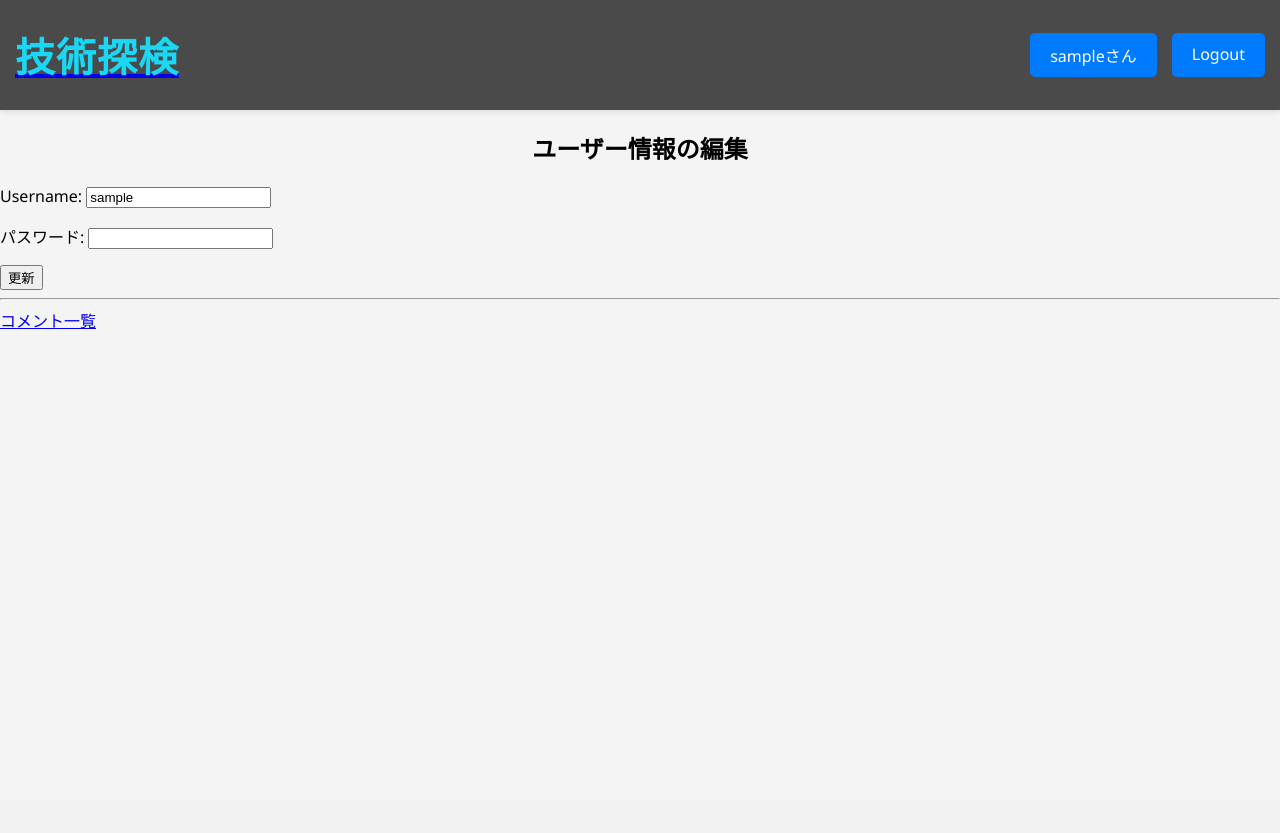
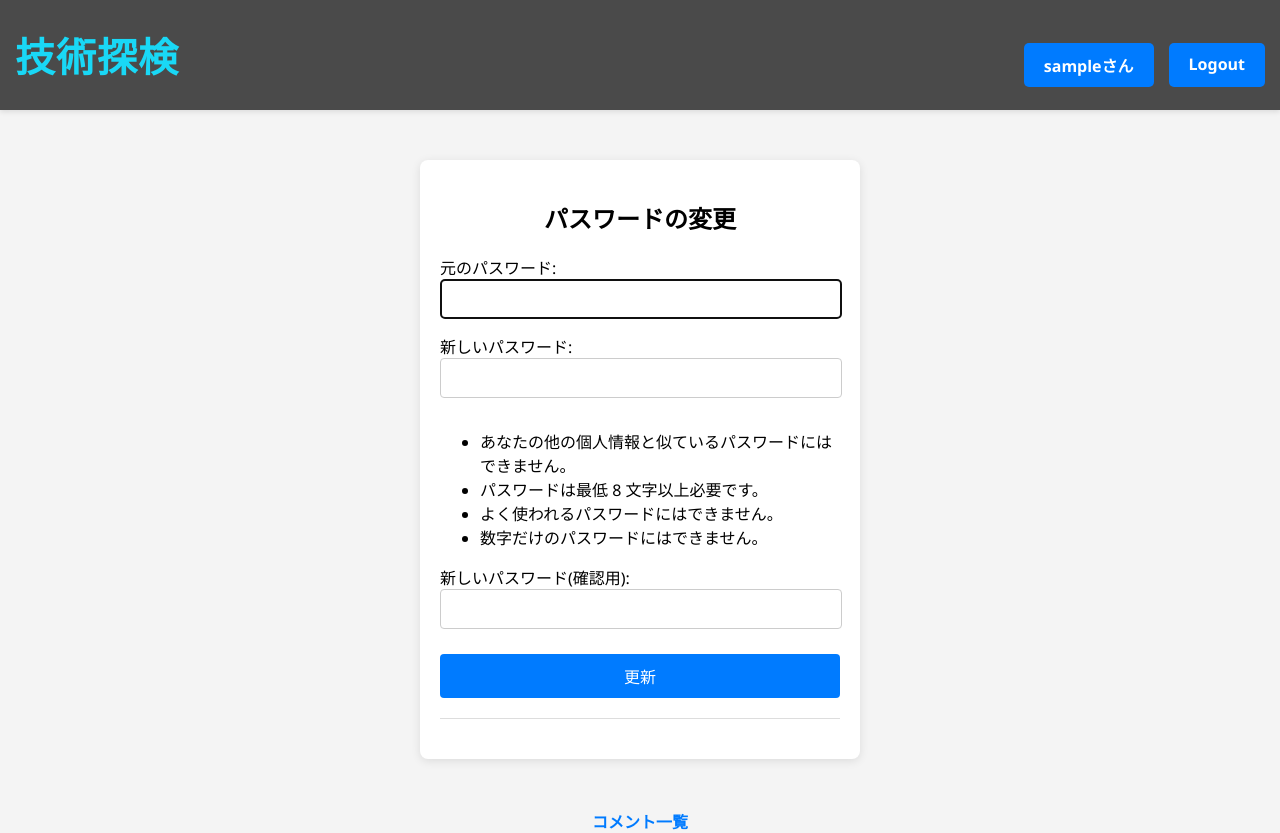
Before and after one commit to oijoijn/myblog, a Django app: page /accounts/update/ in a window 1280 px wide. Before the commit the page ends 329 px from the top, so only its background shows below. Run offline with Django 4.2, Linux system fonts and the light colour scheme; the visitor is signed in with stand-in values (Sample User, id 1).

Commit message:
passwordの変更機能の追加

```diff
--- a/accounts/forms.py
+++ b/accounts/forms.py
@@ -45,17 +45,8 @@ class LoginForm(AuthenticationForm):
         self.fields['username'].widget.attrs['placeholder'] = 'ニックネームを入力してください'
         self.fields['password'].widget.attrs['placeholder'] = 'パスワードを入力してください'  # パスワードフィールドにplaceholderを追加
 
-class UserUpdateForm(forms.ModelForm):
-    """
-    動作:ログインユーザーの編集
-    """
-    # password = ReadOnlyPasswordHashField(label="Password")
 
-    class Meta:
-        model = models.CustomUser
-        fields = ["username", "password"]
-
-# class UserUpdateForm(forms.Form):
-#     old_password = forms.CharField(widget=forms.PasswordInput())
-#     new_password = forms.CharField(widget=forms.PasswordInput())
-#     confirm_password = forms.CharField(widget=forms.PasswordInput())
+class ChangePassword(forms.Form):
+    old_password = forms.CharField(widget=forms.PasswordInput())
+    new_password = forms.CharField(widget=forms.PasswordInput())
+    confirm_password = forms.CharField(widget=forms.PasswordInput())
--- a/accounts/urls.py
+++ b/accounts/urls.py
@@ -8,5 +8,5 @@ urlpatterns = [
     path("login/", views.LoginView.as_view(), name="login"),
     path("logout/", views.LogoutView.as_view(), name="logout"),
     path('user/comments/', views.UserCommentsView.as_view(), name='user_comments'),
-    path('update/', views.UserUpdateView.as_view(), name='user_update'),
+    path('update/', views.ChangePasswordView.as_view(), name='user_update'),
 ]
--- a/accounts/views.py
+++ b/accounts/views.py
@@ -1,9 +1,11 @@
 from django.contrib.auth import login, authenticate
 from django.shortcuts import redirect
-from django.views.generic import CreateView, ListView, UpdateView
+from django.views.generic import CreateView, ListView
 from django.contrib.auth.views import LoginView, LogoutView
 from django.urls import reverse_lazy
 from django.contrib.auth.mixins import LoginRequiredMixin
+from django.contrib.auth.forms import PasswordChangeForm
+from django.contrib.auth.views import PasswordChangeView
 from blog.models import Comment
 from . import forms, models
 
@@ -51,12 +53,7 @@ class UserCommentsView(LoginRequiredMixin, ListView):
     def get_queryset(self):
         return Comment.objects.filter(user=self.request.user)
 
-class UserUpdateView(LoginRequiredMixin, UpdateView):
-    model = models.CustomUser
-    form_class = forms.UserUpdateForm
+class ChangePasswordView(PasswordChangeView):
+    form_class = PasswordChangeForm
+    success_url = reverse_lazy('blog:index')
     template_name = 'accounts/user_update.html'
-    success_url = reverse_lazy('accounts:user_update')
-
-    def get_object(self):
-        # 現在のログインユーザーを返す
-        return self.request.user
--- a/static/css/style.css
+++ b/static/css/style.css
@@ -258,3 +258,72 @@ textarea {
 .button-create:hover {
     background-color: #0056b3; /* ホバー時の色 */
 }
+
+/* change-password */
+.change-password {
+    max-width: 400px; /* 最大幅 */
+    margin: 50px auto; /* 中央揃え */
+    padding: 20px; /* 内側の余白 */
+    background: white; /* 背景色を白に */
+    border-radius: 8px; /* 角を丸く */
+    box-shadow: 0 2px 10px rgba(0, 0, 0, 0.1); /* 影 */
+}
+
+/* タイトルのスタイル */
+.center_ {
+    text-align: center;
+    font-size: 24px;
+    font-weight: bold;
+    margin-bottom: 20px;
+}
+
+/* フォーム内の入力フィールドのスタイル */
+.change-password form input[type="password"] {
+    width: calc(100% - 20px);
+    padding: 10px; /* 内側の余白 */
+    margin-bottom: 15px; /* 下のマージン */
+    border: 1px solid #ccc; /* 境界線 */
+    border-radius: 4px; /* 角を丸く */
+    font-size: 16px; /* 文字サイズ */
+}
+
+/* ボタンのスタイル */
+.button-change-password {
+    width: 100%; /* 幅を100%に */
+    padding: 10px; /* 内側の余白 */
+    background-color: #007bff; /* ボタンの背景色 */
+    color: white; /* ボタンの文字色 */
+    border: none; /* 境界線をなし */
+    border-radius: 4px; /* 角を丸く */
+    cursor: pointer; /* カーソルをポインタに */
+    font-size: 16px; /* 文字サイズ */
+    margin-top: 10px;
+    transition: background-color 0.3s ease; /* ホバー時のトランジション */
+}
+
+.button-change-password:hover {
+    background-color: #0056b3; /* ホバー時の色 */
+}
+
+/* コメント一覧リンクのスタイル */
+a {
+    display: block;
+    text-align: center;
+    margin-top: 20px;
+    color: #007bff;
+    text-decoration: none;
+    font-weight: bold;
+}
+
+a:hover {
+    color: #0056b3;
+    text-decoration: underline;
+}
+
+/* hr要素のスタイル */
+hr {
+    margin: 20px 0;
+    border: 0;
+    height: 1px;
+    background-color: #ddd;
+}
--- a/templates/accounts/user_update.html
+++ b/templates/accounts/user_update.html
@@ -1,13 +1,14 @@
 {% extends "base.html" %}
 
 {% block content %}
-<h2 class="center">ユーザー情報の編集</h2>
-    <form method="post">
-        {% csrf_token %}
-        {{ form.as_p }}
-        <button type="submit" class="btn btn-primary">更新</button>
-    </form>
-<hr>
-
+<div class="change-password">
+    <h2 class="center_">パスワードの変更</h2>
+        <form method="post">
+            {% csrf_token %}
+            {{ form }}
+            <button type="submit" class="button-change-password">更新</button>
+        </form>
+    <hr>
+</div>
 <a href="{% url 'accounts:user_comments' %}">コメント一覧</a>
 {% endblock %}
```
Also changed, not shown: templates/accounts/login.html (line endings or trailing spaces).
